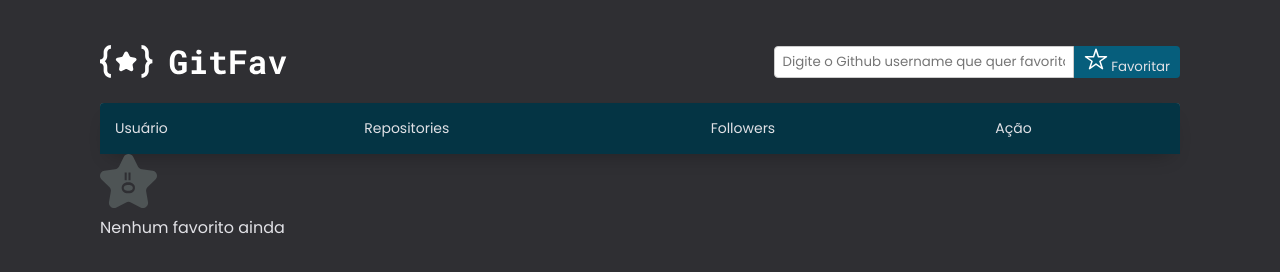
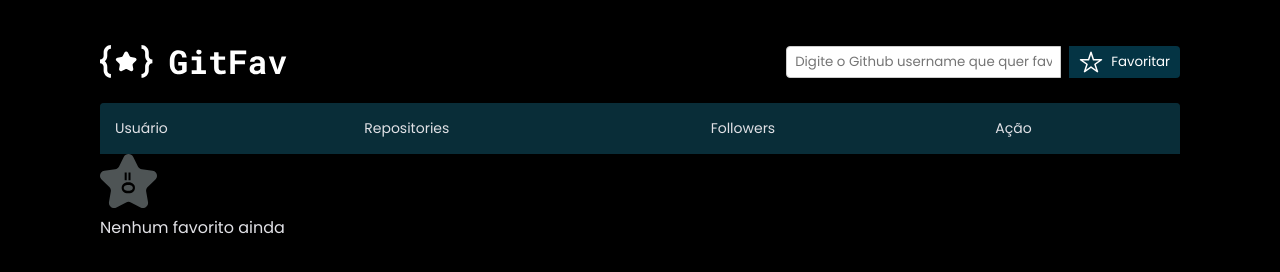
Before and after one commit to igorvguerra/projeto-16-Git-Fav, a plain HTML site: page index.html in a window 1280 px wide. Drawn offline with Linux system fonts and the light colour scheme.

Commit message:
new modifications to css

```diff
--- a/style.css
+++ b/style.css
@@ -8,13 +8,14 @@
     font-size: 62.5%;
     --ff-primary: 'Poppins', sans-serif;
     --text-color: #E1E1E6;
-    --primary-color: #043444;
+    --primary-color: #092D38;
+    --input-color: #043444;
 }
 
 body {
     font-size: 1.6rem;
     color: var(--text-color);
-    background-color: #2F2F33;
+    background-color: #000;
 }
 
 body * {
@@ -54,6 +55,8 @@ header h1 {
 .search {
     display: flex;
     align-items: center;
+    gap: .8rem;
+
 }
 
 .search input {
@@ -61,19 +64,22 @@ header h1 {
     border: 1px solid #ccc;
     border-radius: .4rem 0 0 .4rem;
     padding: 0 .8rem;
-    max-width: 500px;
-    min-width: 300px;
-}
+
+    min-width: fit-content;
+    }
 
 
 .search button {
-    background-color: #065E7C;
+    background-color: var(--input-color);
     border-radius: 0 .4rem .4rem 0;
     height: 3.2rem;
     border: none;
     padding: 0 1rem;
     cursor: pointer;
-    color: var(--text-color);
+    color: #FFF;
+    display: flex;
+    align-items: center;
+    gap: .8rem;
 }
 
 .search button:hover {
@@ -108,11 +114,11 @@ table th:last-child {
 }
 
 table tr:nth-child(odd) {
-    background: #5d7d85;
+    background: #06181C;
 }
 
 table tr {
-    background: #2f3e42;
+    background: rgba(6, 22, 27, 0.50);
 }
 
 table td {
```
